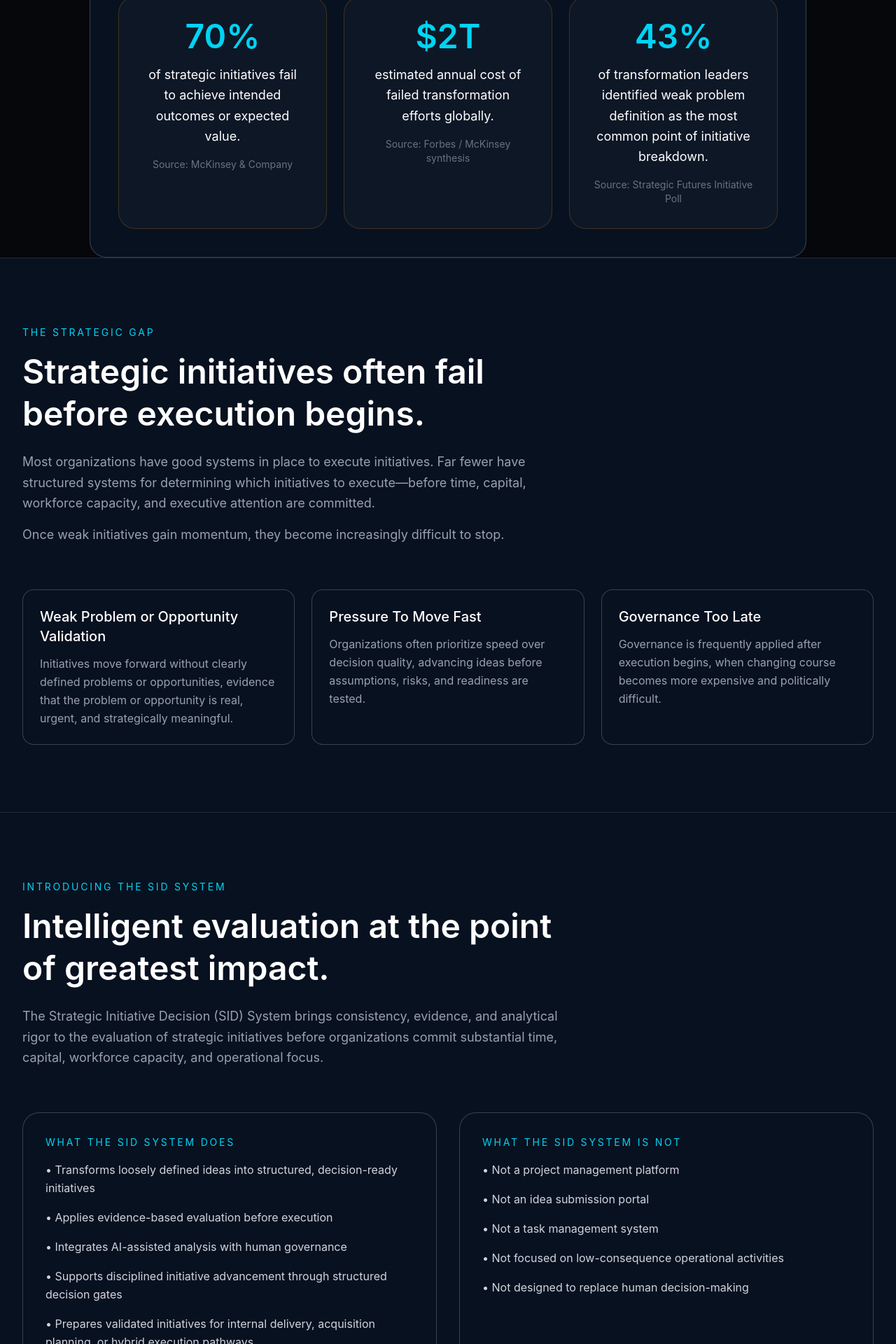
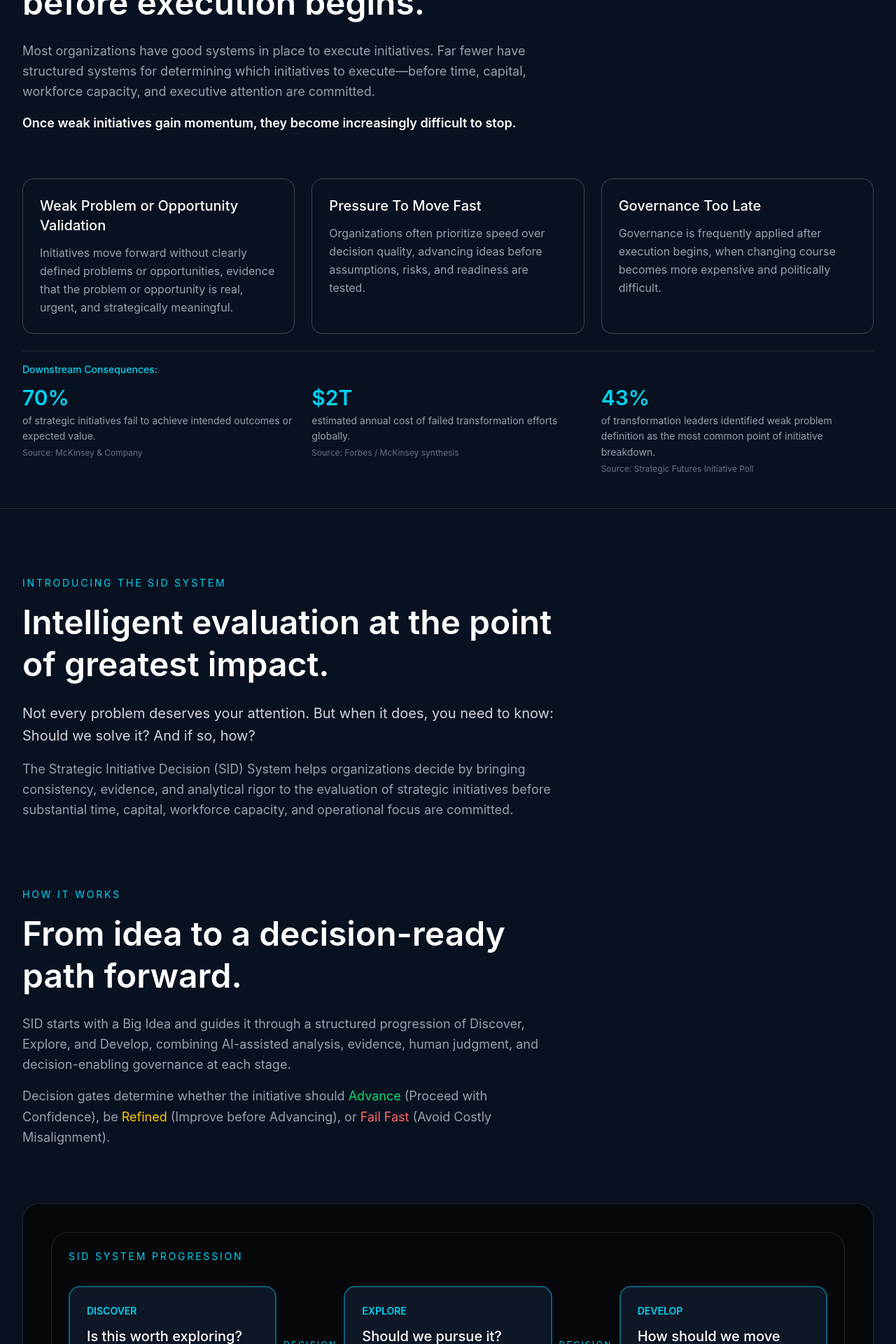
Before and after one commit to strategicfutures/strategic-futures-labs, a React (Vite) app: page / in a window 1280 px wide. Shown: the part 880-2800 px from the top of the page at 70% size. Built offline with nearby package versions, Linux system fonts and the light colour scheme.

Commit message:
Refine SID landing page structure and simplify strategic messaging

```diff
--- a/src/App.jsx
+++ b/src/App.jsx
@@ -25,7 +25,7 @@ const briefingUrl = "https://gamma.app/docs/Executive-Summary-The-Strategic-Init
       </nav>
 
       {/* HERO */}
-      <section className="max-w-5xl mx-auto text-center">
+      <section className="max-w-5xl mx-auto text-center pb-12">
 
         <div>
           <p className="text-cyan-400 uppercase tracking-[0.2em] text-sm mb-10 mt-6">
@@ -42,9 +42,9 @@ const briefingUrl = "https://gamma.app/docs/Executive-Summary-The-Strategic-Init
           </h1>
 
           <p className="text-xl text-gray-400 leading-relaxed mb-10 max-w-3xl mx-auto text-center">
-            Strategic Futures Labs builds intelligent decision systems that help organizations form, evaluate, and govern strategic initiatives{" "}
+            Strategic Futures Labs builds intelligent decision systems that help organizations form, evaluate, and apply decision-enabling governance{" "}
             <span className="font-semibold text-white">before</span>{" "}
-            commitment.
+            committing to strategic initiatives.
           </p>
 
           <div className="flex flex-col sm:flex-row gap-4 justify-center">
@@ -63,82 +63,10 @@ const briefingUrl = "https://gamma.app/docs/Executive-Summary-The-Strategic-Init
           </div>
         </div>
 
-{/* DECISION QUALITY SECTION */}
-<div className="bg-[#081120] border border-white/20 rounded-3xl p-10 mt-20">
-
-  <div className="text-center mb-12">
-
-    <p className="text-cyan-400 uppercase tracking-[0.2em] text-sm mb-4">
-      Why an Intelligent Structure Matters
-    </p>
-
-    <h2 className="text-3xl lg:text-4xl font-semibold leading-tight">
-      Weak initiatives create costly downstream consequences.
-    </h2>
-
-  </div>
-
-  <div className="grid md:grid-cols-3 gap-6">
-
-            {/* CARD 1 */}
-            <div className="bg-[#0E1726] border border-amber-500/20 rounded-3xl p-8">
-
-              <p className="text-5xl font-semibold text-cyan-400 mb-4">
-                70%
-              </p>
-
-              <p className="text-lg text-white leading-relaxed">
-                of strategic initiatives fail to achieve intended outcomes or expected value.
-              </p>
-
-              <p className="text-sm text-gray-500 mt-4">
-                Source: McKinsey & Company
-              </p>
-
-            </div>
-
-            {/* CARD 2 */}
-            <div className="bg-[#0E1726] border border-amber-500/20 rounded-3xl p-8">
-
-              <p className="text-5xl font-semibold text-cyan-400 mb-4">
-                $2T
-              </p>
-
-              <p className="text-lg text-white leading-relaxed">
-                estimated annual cost of failed transformation efforts globally.
-              </p>
-
-              <p className="text-sm text-gray-500 mt-4">
-                Source: Forbes / McKinsey synthesis
-              </p>
-
-            </div>
-
-            {/* CARD 3 */}
-            <div className="bg-[#0E1726] border border-amber-500/20 rounded-3xl p-8">
-
-              <p className="text-5xl font-semibold text-cyan-400 mb-4">
-                43%
-              </p>
-
-              <p className="text-lg text-white leading-relaxed">
-                of transformation leaders identified weak problem definition as the most common point of initiative breakdown.
-              </p>
-
-              <p className="text-sm text-gray-500 mt-4">
-                Source: Strategic Futures Initiative Poll
-              </p>
-
-            </div>
-
-          </div>
-
-        </div>
-
       </section>
 {/* PROBLEM SECTION */}
 <section id="problem" className="border-t border-white/10 bg-[#081120]">
-  <div className="max-w-7xl mx-auto px-8 py-24">
+  <div className="max-w-7xl mx-auto px-8 pt-24 pb-12">
 
     <div className="max-w-3xl mb-16">
       <p className="text-cyan-400 uppercase tracking-[0.2em] text-sm mb-4">
@@ -155,7 +83,7 @@ const briefingUrl = "https://gamma.app/docs/Executive-Summary-The-Strategic-Init
       </p>
 
       <p className="text-lg text-gray-400 leading-relaxed mt-4">
-        Once weak initiatives gain momentum, they become increasingly difficult to stop.
+        <span className="font-semibold text-white">Once weak initiatives gain momentum, they become increasingly difficult to stop.</span>{" "}
       </p>
     </div>
 
@@ -186,98 +114,51 @@ const briefingUrl = "https://gamma.app/docs/Executive-Summary-The-Strategic-Init
       </div>
 
     </div>
+
+    <div className="mt-6 border-t border-white/10 pt-4">
+      <p className="text-cyan-400 text-sm font-medium mb-3">Downstream Consequences:</p>
+      <div className="grid grid-cols-1 md:grid-cols-3 gap-x-6 gap-y-4">
+        <div>
+          <p className="text-cyan-400 text-3xl font-semibold mb-1">70%</p>
+          <p className="text-sm text-gray-400 leading-relaxed">of strategic initiatives fail to achieve intended outcomes or expected value.</p>
+          <p className="text-xs text-gray-500 mt-1">Source: McKinsey &amp; Company</p>
+        </div>
+        <div>
+          <p className="text-cyan-400 text-3xl font-semibold mb-1">$2T</p>
+          <p className="text-sm text-gray-400 leading-relaxed">estimated annual cost of failed transformation efforts globally.</p>
+          <p className="text-xs text-gray-500 mt-1">Source: Forbes / McKinsey synthesis</p>
+        </div>
+        <div>
+          <p className="text-cyan-400 text-3xl font-semibold mb-1">43%</p>
+          <p className="text-sm text-gray-400 leading-relaxed">of transformation leaders identified weak problem definition as the most common point of initiative breakdown.</p>
+          <p className="text-xs text-gray-500 mt-1">Source: Strategic Futures Initiative Poll</p>
+        </div>
+      </div>
+    </div>
   </div>
 </section>
 {/* SID System SECTION */}
 <section id="SID system" className="border-t border-white/10 bg-[#081120]">
-  <div className="max-w-7xl mx-auto px-8 py-24">
+  <div className="max-w-7xl mx-auto px-8 pt-24 pb-12">
 
-    <div className="max-w-3xl mb-16">
-      <p className="text-cyan-400 uppercase tracking-[0.2em] text-sm mb-4">
-        Introducing The SID System
-      </p>
-
+    <div className="max-w-3xl">
+      <p className="text-cyan-400 uppercase tracking-[0.2em] text-sm mb-4">INTRODUCING THE SID SYSTEM</p>
       <h2 className="text-4xl lg:text-5xl font-semibold leading-tight mb-6">
         Intelligent evaluation at the point of greatest impact.
       </h2>
-
-      <p className="text-lg text-gray-400 leading-relaxed">
-        The Strategic Initiative Decision (SID) System brings consistency, evidence, and analytical rigor to the evaluation of strategic initiatives before
-        organizations commit substantial time, capital, workforce capacity,
-        and operational focus.
+      <p className="text-xl text-gray-300 leading-relaxed">
+        Not every problem deserves your attention. But when it does, you need to know: Should we solve it? And if so, how?
+      </p>
+      <p className="text-lg text-gray-400 leading-relaxed mt-4">
+        The Strategic Initiative Decision (SID) System helps organizations decide by bringing consistency, evidence, and analytical rigor to the evaluation of strategic initiatives before substantial time, capital, workforce capacity, and operational focus are committed.
       </p>
     </div>
 
-    <div className="grid lg:grid-cols-2 gap-8">
-
-      <div className="bg-[#081120] border border-white/20 rounded-3xl p-8">
-        <p className="text-cyan-400 text-sm uppercase tracking-[0.2em] mb-4">
-          What The SID System Does
-        </p>
-
-        <ul className="space-y-4 text-gray-300 leading-relaxed">
-          <li>
-            • Transforms loosely defined ideas into structured,
-            decision-ready initiatives
-          </li>
-
-          <li>
-            • Applies evidence-based evaluation before execution
-          </li>
-
-          <li>
-            • Integrates AI-assisted analysis with human governance
-          </li>
-
-          <li>
-            • Supports disciplined initiative advancement through
-            structured decision gates
-          </li>
-
-          <li>
-            • Prepares validated initiatives for internal delivery, acquisition planning, or hybrid execution pathways
-          </li>
-
-          <li>
-            • Improves strategic clarity, readiness, and decision confidence
-          </li>
-        </ul>
-      </div>
-
-      <div className="bg-[#081120] border border-white/20 rounded-3xl p-8">
-        <p className="text-cyan-400 text-sm uppercase tracking-[0.2em] mb-4">
-          What The SID System Is Not
-        </p>
-
-        <ul className="space-y-4 text-gray-300 leading-relaxed">
-          <li>
-            • Not a project management platform
-          </li>
-
-          <li>
-            • Not an idea submission portal
-          </li>
-
-          <li>
-            • Not a task management system
-          </li>
-
-          <li>
-            • Not focused on low-consequence operational activities
-          </li>
-
-          <li>
-            • Not designed to replace human decision-making
-          </li>
-        </ul>
-      </div>
-
-    </div>
   </div>
 </section>
 {/* HOW The SID System WORKS */}
-<section id="workflow" className="border-t border-white/10 bg-[#081120]">
-  <div className="max-w-7xl mx-auto px-8 py-24">
+<section id="workflow" className="bg-[#081120]">
+  <div className="max-w-7xl mx-auto px-8 pt-12 pb-24">
 
     <div className="max-w-3xl mb-20">
       <p className="text-cyan-400 uppercase tracking-[0.2em] text-sm mb-4">HOW IT WORKS</p>
@@ -285,12 +166,12 @@ const briefingUrl = "https://gamma.app/docs/Executive-Summary-The-Strategic-Init
         From idea to a decision-ready path forward.
       </h2>
       <p className="text-lg text-gray-400 leading-relaxed">
-        SID starts with a Big Idea. It guides strategic initiatives through a structured progression of Discover, Explore, and Develop using AI-assisted analysis, evidence, human judgment and governance, and decision gates at each stage.
+        SID starts with a Big Idea and guides it through a structured progression of Discover, Explore, and Develop, combining AI-assisted analysis, evidence, human judgment, and decision-enabling governance at each stage.
       </p>
       <p className="text-lg text-gray-400 leading-relaxed mt-4">
-        Decision gate scoring determines if the initiative should{" "}
+        Decision gates determine whether the initiative should{" "}
         <span className="text-green-400">Advance</span> (Proceed with Confidence), be{" "}
-        <span className="text-yellow-400">Refined</span> (Improve before Advancing) or{" "}
+        <span className="text-yellow-400">Refined</span> (Improve before Advancing), or{" "}
         <span className="text-red-400">Fail Fast</span> (Avoid Costly Misalignment).
       </p>
 
@@ -465,131 +346,72 @@ const briefingUrl = "https://gamma.app/docs/Executive-Summary-The-Strategic-Init
   </section>
 
     </div>
-</div>
 
-</section>
-{/* CASE STUDY SECTION */}
-<section className="border-t border-white/10 bg-[#05070B]">
-  <div className="max-w-7xl mx-auto px-8 py-24">
+    <div className="grid lg:grid-cols-2 gap-8 mt-16">
 
-    <div className="text-center mb-16">
-      <p className="text-cyan-400 uppercase tracking-[0.2em] text-sm mb-4">
-        Strategic Risk Case Studies
-      </p>
-
-      <h2 className="text-3xl lg:text-4xl font-semibold leading-tight max-w-4xl mx-auto">
-        A system designed to help prevent high-stakes failures.
-      </h2>
-
-    </div>
-
-    <div className="grid lg:grid-cols-2 gap-8">
-
-      {/* CARD 1 */}
-      <div className="bg-[#081120] border border-white/10 rounded-3xl p-10">
-
-        <p className="text-cyan-400 uppercase tracking-[0.2em] text-sm mb-6">
-          Case Study: Hertz Transformation
+      <div className="bg-[#081120] border border-white/20 rounded-3xl p-8">
+        <p className="text-cyan-400 text-sm uppercase tracking-[0.2em] mb-4">
+          WHAT THE SID SYSTEM DOES
         </p>
 
-        <div className="space-y-8">
+        <ul className="space-y-4 text-gray-300 leading-relaxed">
+          <li>
+            • Structures big ideas into decision-ready initiatives
+          </li>
 
-          <div>
-            <h3 className="text-xl font-semibold mb-3">
-              What Happened
-            </h3>
+          <li>
+            • Applies evidence-based evaluation and decision-enabling governance
+          </li>
 
-            <p className="text-gray-400 leading-relaxed">
-              Large-scale modernization efforts advanced amid operational,
-              governance, and implementation readiness challenges.
-            </p>
-          </div>
+          <li>
+            • Integrates AI-assisted analysis with human judgment
+          </li>
 
-          <div>
-            <h3 className="text-xl font-semibold mb-3">
-              What It Exposed
-            </h3>
+          <li>
+            • Evaluates initiatives using data-informed decision gates
+          </li>
 
-            <ul className="text-gray-400 space-y-2">
-              <li>• Organizational readiness gaps</li>
-              <li>• Operational continuity risk</li>
-              <li>• Execution sequencing concerns</li>
-              <li>• Governance and escalation limitations</li>
-            </ul>
-          </div>
+          <li>
+            • Determines appropriate path for delivery (internal, acquisition, hybrid)
+          </li>
 
-          <div>
-            <h3 className="text-xl font-semibold mb-3">
-              What the SID System Is Designed to Evaluate
-            </h3>
-
-            <ul className="text-gray-400 space-y-2">
-              <li>• Transformation readiness</li>
-              <li>• Strategic alignment</li>
-              <li>• Operational risk exposure</li>
-              <li>• Stakeholder impact</li>
-              <li>• Decision confidence</li>
-            </ul>
-          </div>
-
-        </div>
-
+          <li>
+            • Improves strategic clarity, readiness, and decision confidence
+          </li>
+        </ul>
       </div>
 
-      {/* CARD 2 */}
-      <div className="bg-[#081120] border border-white/10 rounded-3xl p-10">
-
-        <p className="text-cyan-400 uppercase tracking-[0.2em] text-sm mb-6">
-          Case Study: CNN+ Launch
+      <div className="bg-[#081120] border border-white/20 rounded-3xl p-8">
+        <p className="text-cyan-400 text-sm uppercase tracking-[0.2em] mb-4">
+          WHAT THE SID SYSTEM IS NOT
         </p>
 
-        <div className="space-y-8">
+        <ul className="space-y-4 text-gray-300 leading-relaxed">
+          <li>
+            • Not a project management platform
+          </li>
 
-          <div>
-            <h3 className="text-xl font-semibold mb-3">
-              What Happened
-            </h3>
+          <li>
+            • Not an idea submission portal
+          </li>
 
-            <p className="text-gray-400 leading-relaxed">
-              Significant investment proceeded despite broader uncertainty
-              around demand validation and long-term strategic viability.
-            </p>
-          </div>
+          <li>
+            • Not a task management system
+          </li>
 
-          <div>
-            <h3 className="text-xl font-semibold mb-3">
-              What It Exposed
-            </h3>
+          <li>
+            • Not focused on low-consequence operational activities
+          </li>
 
-            <ul className="text-gray-400 space-y-2">
-              <li>• Weak demand validation</li>
-              <li>• Strategic alignment concerns</li>
-              <li>• Market timing risk</li>
-              <li>• Investment readiness gaps</li>
-            </ul>
-          </div>
-
-          <div>
-            <h3 className="text-xl font-semibold mb-3">
-              What the SID System Is Designed to Evaluate
-            </h3>
-
-            <ul className="text-gray-400 space-y-2">
-              <li>• Demand environment validation</li>
-              <li>• Strategic differentiation</li>
-              <li>• Stakeholder alignment</li>
-              <li>• Investment viability</li>
-              <li>• Expected value realization</li>
-            </ul>
-          </div>
-
-        </div>
-
+          <li>
+            • Not designed to replace human decision-making
+          </li>
+        </ul>
       </div>
 
     </div>
+</div>
 
-  </div>
 </section>
 {/* WHO IT'S BUILT FOR */}
 <section id="customers" className="border-t border-white/10 bg-[#081120]">
```
